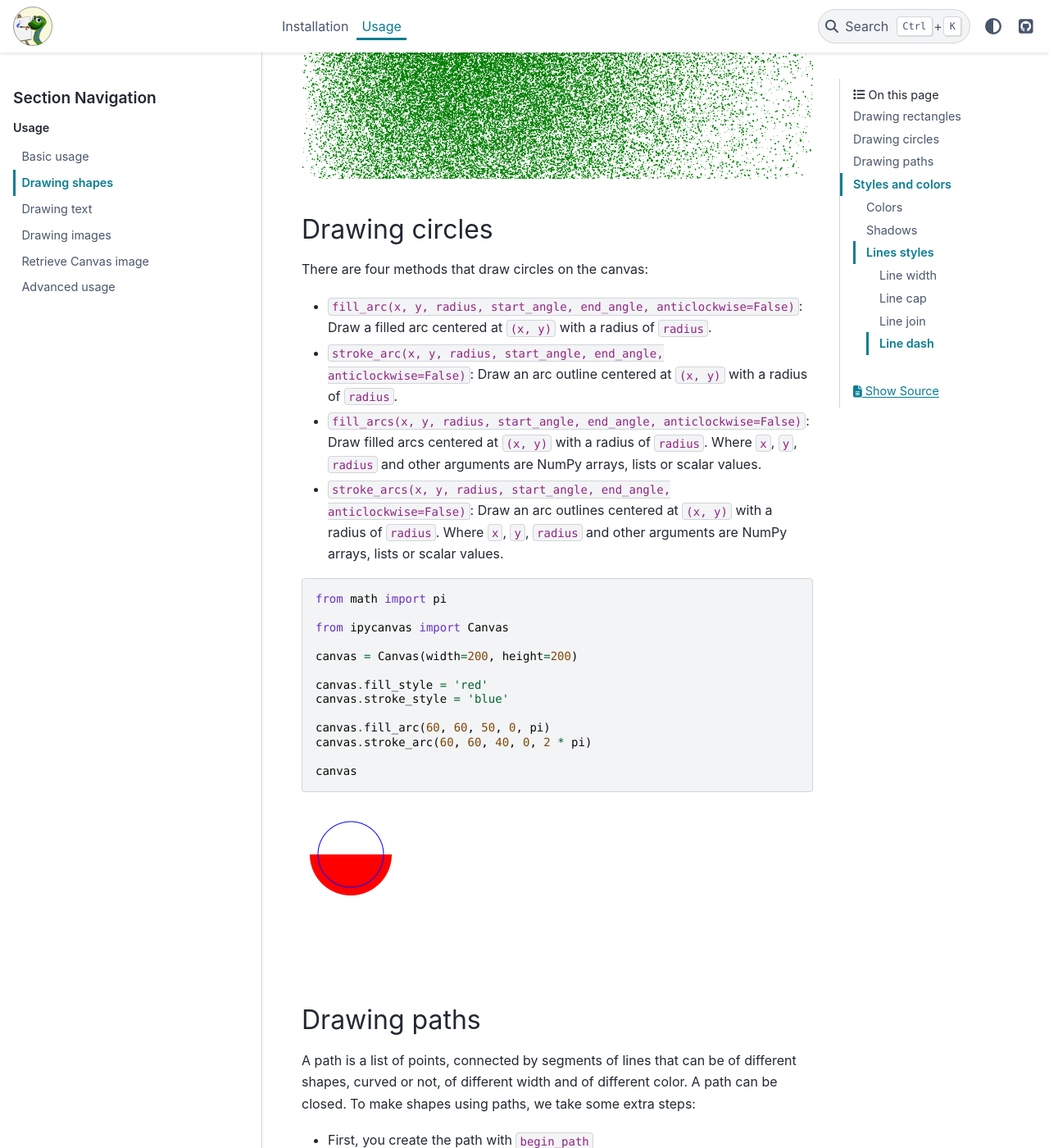
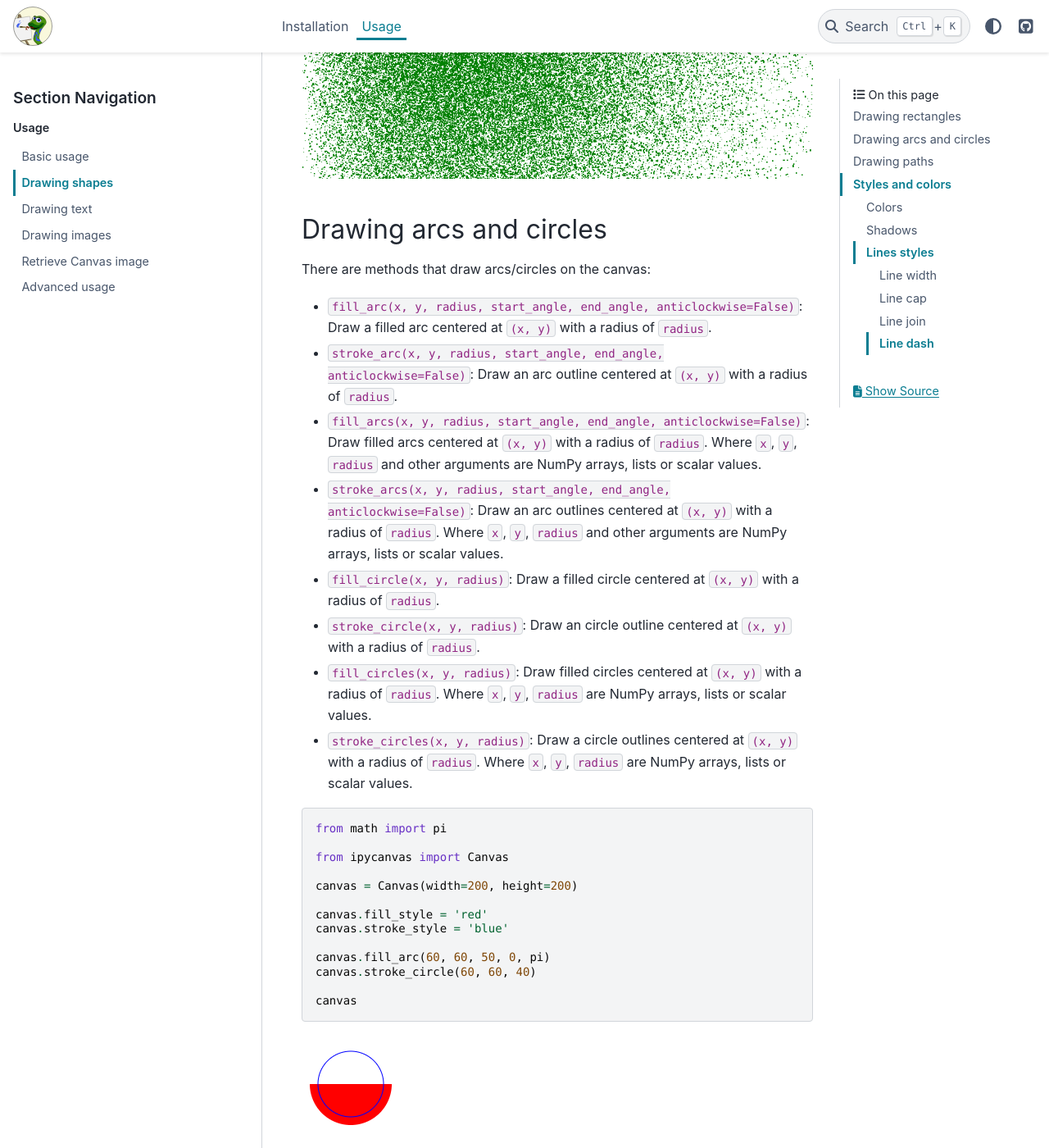
Before and after one commit to jupyter-widgets-contrib/ipycanvas, a Sphinx documentation site: the page built from docs/source/drawing_shapes.rst, in a window 1280 px wide and 1400 px high, scrolled down 2640 px. Shown: the whole window at 82% size. Built offline with Sphinx 7.4.7 and the PyData theme 0.15.4, drawn with Linux system fonts in a browser that asks for light colours; pages that are not in the unit, such as notebooks, are missing from menus.

Commit message:
Add docs for drawing circles
Signed-off-by: martinRenou <martin.renou@gmail.com>

```diff
--- a/docs/source/drawing_shapes.rst
+++ b/docs/source/drawing_shapes.rst
@@ -66,15 +66,21 @@ You can also clear a certain canvas rectangle area:
 
 .. image:: images/rects.png
 
-Drawing circles
----------------
+Drawing arcs and circles
+------------------------
 
-There are four methods that draw circles on the canvas:
+There are methods that draw arcs/circles on the canvas:
 
 - ``fill_arc(x, y, radius, start_angle, end_angle, anticlockwise=False)``: Draw a filled arc centered at ``(x, y)`` with a radius of ``radius``.
 - ``stroke_arc(x, y, radius, start_angle, end_angle, anticlockwise=False)``: Draw an arc outline centered at ``(x, y)`` with a radius of ``radius``.
 - ``fill_arcs(x, y, radius, start_angle, end_angle, anticlockwise=False)``: Draw filled arcs centered at ``(x, y)`` with a radius of ``radius``. Where ``x``, ``y``, ``radius`` and other arguments are NumPy arrays, lists or scalar values.
 - ``stroke_arcs(x, y, radius, start_angle, end_angle, anticlockwise=False)``: Draw an arc outlines centered at ``(x, y)`` with a radius of ``radius``. Where ``x``, ``y``, ``radius`` and other arguments are NumPy arrays, lists or scalar values.
+
+- ``fill_circle(x, y, radius)``: Draw a filled circle centered at ``(x, y)`` with a radius of ``radius``.
+- ``stroke_circle(x, y, radius)``: Draw an circle outline centered at ``(x, y)`` with a radius of ``radius``.
+- ``fill_circles(x, y, radius)``: Draw filled circles centered at ``(x, y)`` with a radius of ``radius``. Where ``x``, ``y``, ``radius`` are NumPy arrays, lists or scalar values.
+- ``stroke_circles(x, y, radius)``: Draw a circle outlines centered at ``(x, y)`` with a radius of ``radius``. Where ``x``, ``y``, ``radius`` are NumPy arrays, lists or scalar values.
+
 
 .. code:: Python
 
@@ -88,7 +94,7 @@ There are four methods that draw circles on the canvas:
     canvas.stroke_style = 'blue'
 
     canvas.fill_arc(60, 60, 50, 0, pi)
-    canvas.stroke_arc(60, 60, 40, 0, 2 * pi)
+    canvas.stroke_circle(60, 60, 40)
 
     canvas
 
```
